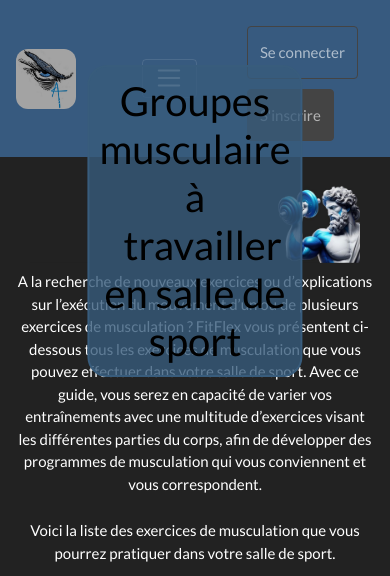
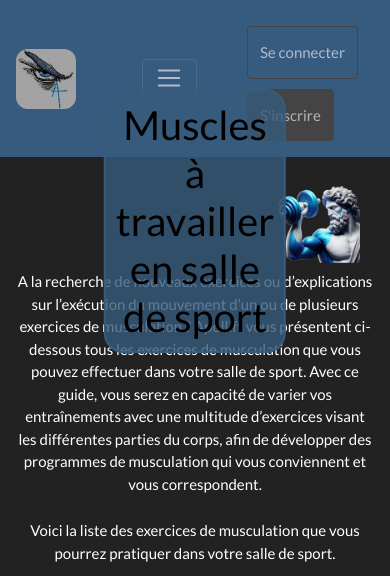
Before and after one commit to DylanCAD/FitFlex, a PHP site: template templates/exercice_musculation/listeExerciceMusculations.html.twig in a window 390 px wide. Shown: the top 576 px of the page. Run offline with PHP 8.4, Linux system fonts and the light colour scheme; the template is opened without the code that fills it, so the values that code supplies are empty; some libraries are stand-ins or nearby versions.

Commit message:
responsive

```diff
--- a/src/Controller/Footer/ConditionsGeneralesController.php
+++ b/src/Controller/Footer/ConditionsGeneralesController.php
@@ -10,6 +10,6 @@ class ConditionsGeneralesController extends AbstractController
 {
     public function conditionsGenerales(): Response
     {
-        return $this->render('footer/conditions_generales.html.twig');
+        return $this->render('footer/Conditions_generales.html.twig');
     }
 }
--- a/templates/exercice_musculation/listeExerciceMusculations.html.twig
+++ b/templates/exercice_musculation/listeExerciceMusculations.html.twig
@@ -6,10 +6,10 @@
 <br>
 <div class="container position-relative text-center animate__animated animate__zoomIn">
     <img src="{{ asset('image/exercicemusculation/ExerciceMusculationBanniere.jpg')}}" alt="Image accueil" class="img-fluid mx-auto">
-    <h2 class="texteimg">Groupes musculaire à &nbsp;&nbsp;travailler en salle de sport</h2>
+    <h2 class="texteimg">Muscles à travailler en salle de sport</h2>
 </div>
 {#<h1 class="titre pt-2 text-center animate__animated animate__flipInX animate__delay-1s">Groupes musculaire</h1>#}
-<p class="pt-2 text-center">A la recherche de nouveaux exercices ou d’explications sur l’exécution du mouvement d’un ou de plusieurs exercices de musculation ? FitFlex vous présentent ci-dessous tous les exercices de musculation que vous pouvez effectuer dans votre salle de sport. Avec ce guide, vous serez en capacité de varier vos entraînements avec une multitude d’exercices visant les différentes parties du corps, afin de développer des programmes de musculation qui vous conviennent et vous correspondent.</p>
+<p class="pt-2 text-center">A la recherche de nouveaux exercices ou d’explications sur l’exécution du mouvement d’un ou de plusieurs exercices de musculation ? Apollift vous présentent ci-dessous tous les exercices de musculation que vous pouvez effectuer dans votre salle de sport. Avec ce guide, vous serez en capacité de varier vos entraînements avec une multitude d’exercices visant les différentes parties du corps, afin de développer des programmes de musculation qui vous conviennent et vous correspondent.</p>
 <p class="pt-2 text-center">Voici la liste des exercices de musculation que vous pourrez pratiquer dans votre salle de sport.</p>
 <hr>
 <div class="container pt-2">
--- a/templates/favorite/exercises.html.twig
+++ b/templates/favorite/exercises.html.twig
@@ -27,6 +27,7 @@
         {% endfor %}
     </div>
 </div>
+<br><br><br><br>
 {% endblock %}
 
 {% block javascripts %}
--- a/templates/recette/listeRecettes.html.twig
+++ b/templates/recette/listeRecettes.html.twig
@@ -6,7 +6,7 @@
 <br>
 <div class="container position-relative text-center animate__animated animate__zoomIn">
     <img src="{{ asset('image/recette/recetteBanniere.jpg')}}" alt="Image accueil" class="img-fluid mx-auto">
-    <h2 class="texteimg">Nos meilleures recettes pour grossir sainement et simplement</h2>
+    <h2 class="texteimg">Nos meilleures recettes pour grossir sainement</h2>
 </div>
 {#<h1 class="titre pt-2 text-center animate__animated animate__flipInX animate__delay-1s">Recettes pour grossir sainement et simplement</h1>#}
 <p class="pt-2 text-center">Grossir ne devrait pas être une corvée, redécouvrez le plaisir avec des plats équilibrés aux calories bien pesées. Manger sain, varié et équilibré est important lorsqu'on souhaite prendre du poids.</p>
--- a/templates/recette_negative/listeRecetteNegatives.html.twig
+++ b/templates/recette_negative/listeRecetteNegatives.html.twig
@@ -6,7 +6,7 @@
 <br>
 <div class="container position-relative text-center animate__animated animate__zoomIn">
     <img src="{{ asset('image/recette/recetteBanniere.jpg')}}" alt="Image accueil" class="img-fluid mx-auto">
-    <h2 class="texteimg">Nos meilleures recettes à calories négatives pour perdre du poids</h2>
+    <h2 class="texteimg">Nos meilleures recettes à calories négatives</h2>
 </div>
 {#<h1 class="titre pt-2 animate__animated animate__flipInX animate__delay-1s">Nos meilleures recettes à calories négatives pour perdre du poids</h1>#}
 <p class="pt-2 text-center">Quand on veut perdre du poids, on court après les aliments les plus bas en calorie. Chaque aliment renferme un certain nombre de calories et le corps les utilise pour de nombreuses fonctions (respiration, circulation du sang, mouvements...). La calorie négative, c'est donc l'idée qu'un aliment apporterait moins de calories que le corps a besoin pour l'assimiler. Ces aliments sont ainsi parfaitement adaptés quand on souhaite perdre du poids.</p>
--- a/templates/type_exercice_musculation/ficheTypeExerciceMusculation.html.twig
+++ b/templates/type_exercice_musculation/ficheTypeExerciceMusculation.html.twig
@@ -23,4 +23,6 @@
       </div>
     </div>
   </div>
+  {#<br><br><br><br><br><br><br><br><br><br><br><br><br><br><br><br><br><br><br><br><br><br><br><br><br><br><br><br><br><br><br><br><br><br><br><br><br><br><br><br><br><br><br><br><br><br><br><br><br><br><br><br><br><br><br><br><br><br><br><br>#}
+
 {% endblock %}
```
Also changed, not shown: 1 other file.
